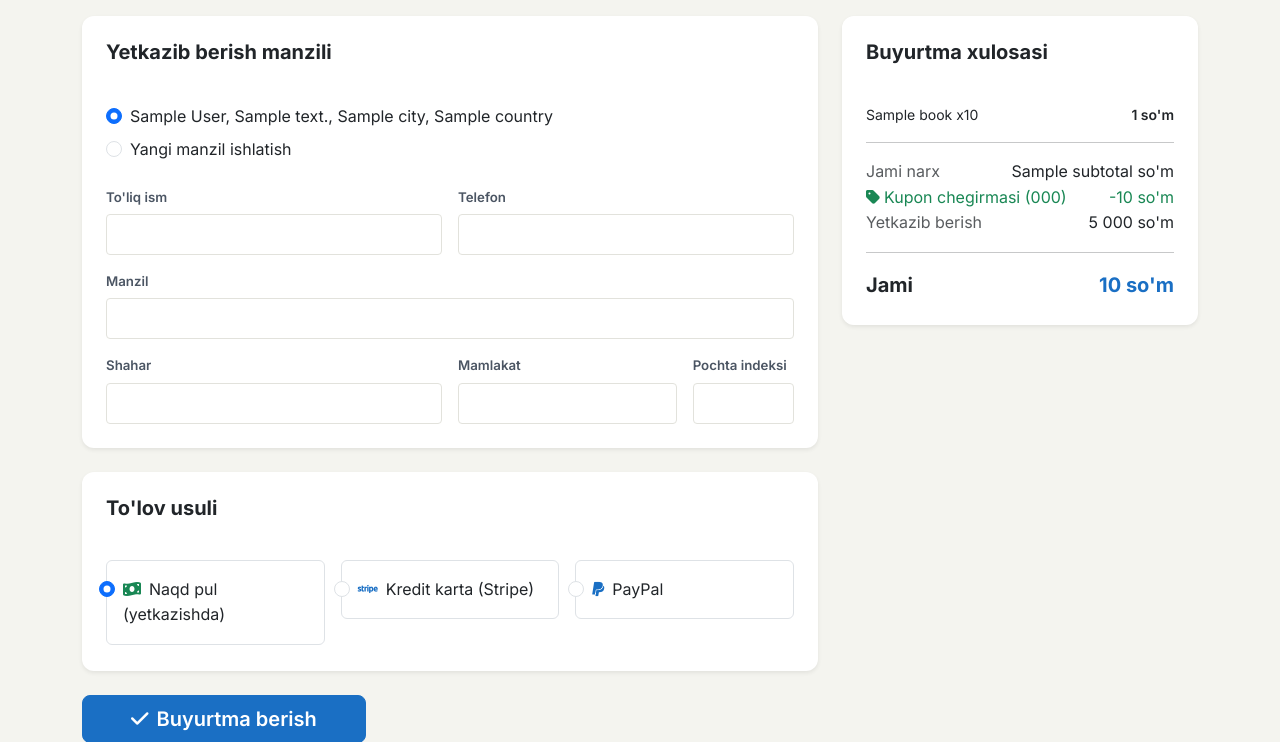
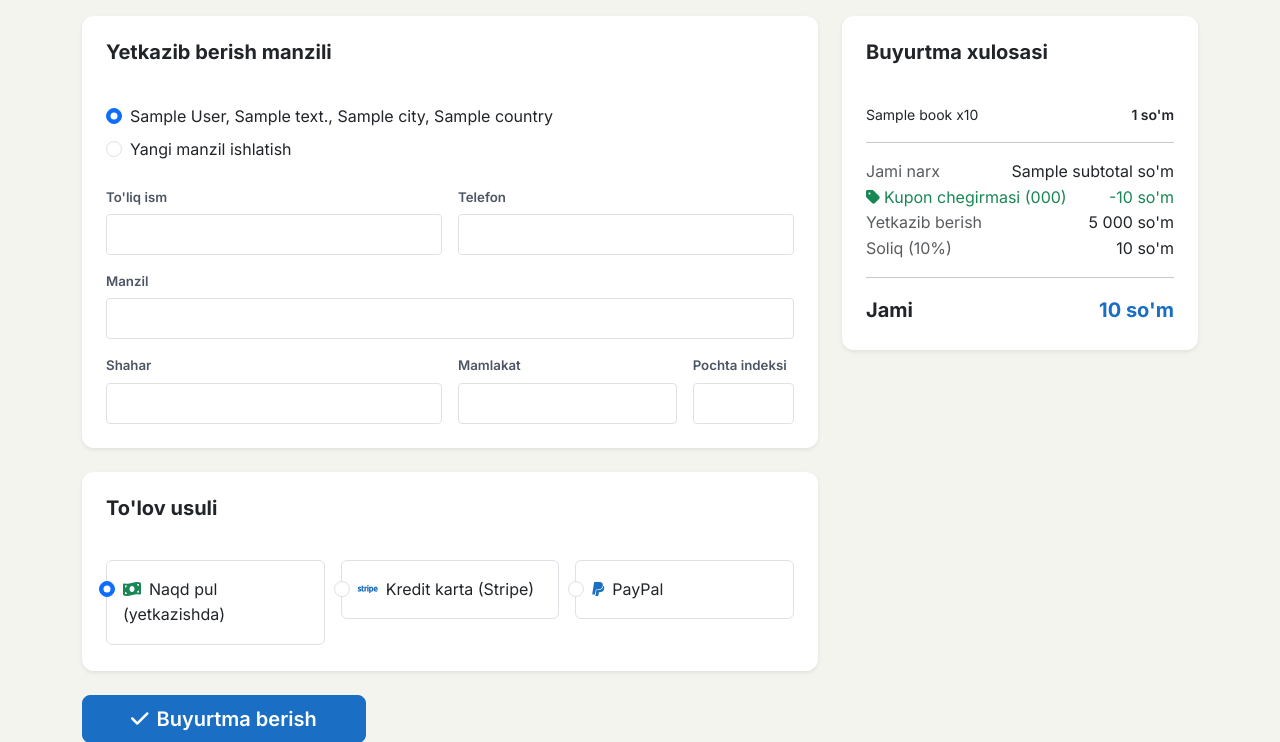
Before and after one commit to Umidjon-coder1/Bookstore, a Django app: template templates/orders/checkout.html in a window 1280 px wide. Shown: the part 255-997 px from the top of the page. Run offline with Django 5.2, Linux system fonts and the light colour scheme; the template is opened without the code that fills it: most values are stand-ins (such as "Sample title", 1, 10 or a date in 2020).

Commit message:
Show tax in checkout summary, include tax in total calculation

```diff
--- a/apps/orders/views.py
+++ b/apps/orders/views.py
@@ -25,13 +25,15 @@ class CheckoutView(View):
             if coupon and coupon.is_valid():
                 discount = coupon.get_discount_amount(cart.subtotal)
         shipping = Decimal('0') if cart.subtotal >= Decimal('35000') else Decimal('5000')
-        total = max(Decimal('0'), cart.subtotal + shipping - discount)
+        tax = round(cart.subtotal * Decimal('0.1'), 2)
+        total = max(Decimal('0'), cart.subtotal + shipping + tax - discount)
         return render(request, 'orders/checkout.html', {
             'cart': cart,
             'addresses': addresses,
             'coupon_code': coupon_code,
             'discount': discount,
             'shipping': shipping,
+            'tax': tax,
             'total': total,
         })
 
--- a/templates/orders/checkout.html
+++ b/templates/orders/checkout.html
@@ -87,6 +87,10 @@
               {% if shipping == 0 %}Bepul{% else %}5 000 so'm{% endif %}
             </span>
           </div>
+          <div class="d-flex justify-content-between">
+            <span class="text-muted">Soliq (10%)</span>
+            <span>{{ tax }} so'm</span>
+          </div>
           <hr>
           <div class="d-flex justify-content-between fw-bold fs-5"><span>Jami</span><span class="text-primary">{{ total }} so'm</span></div>
         </div>
```
